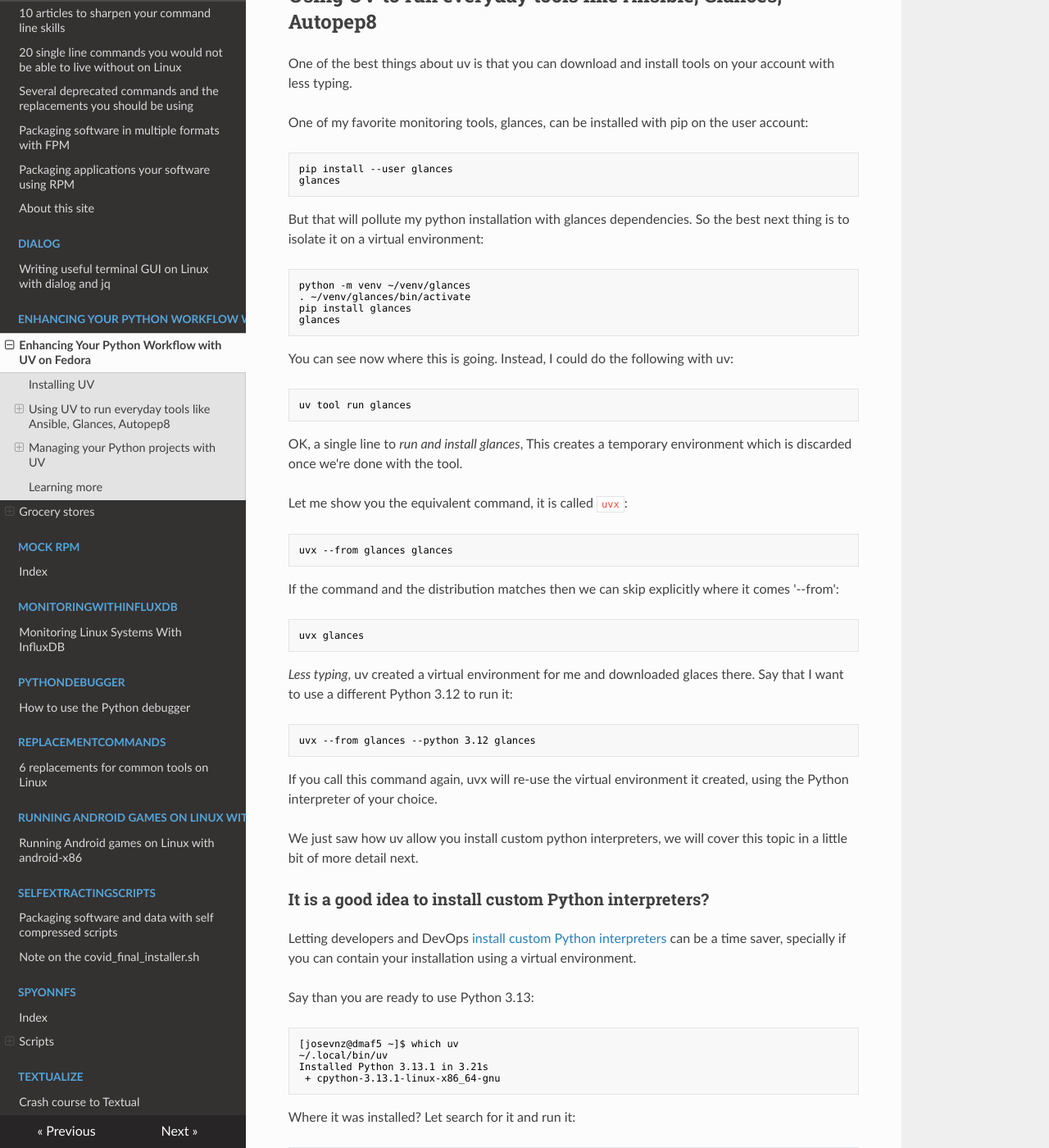
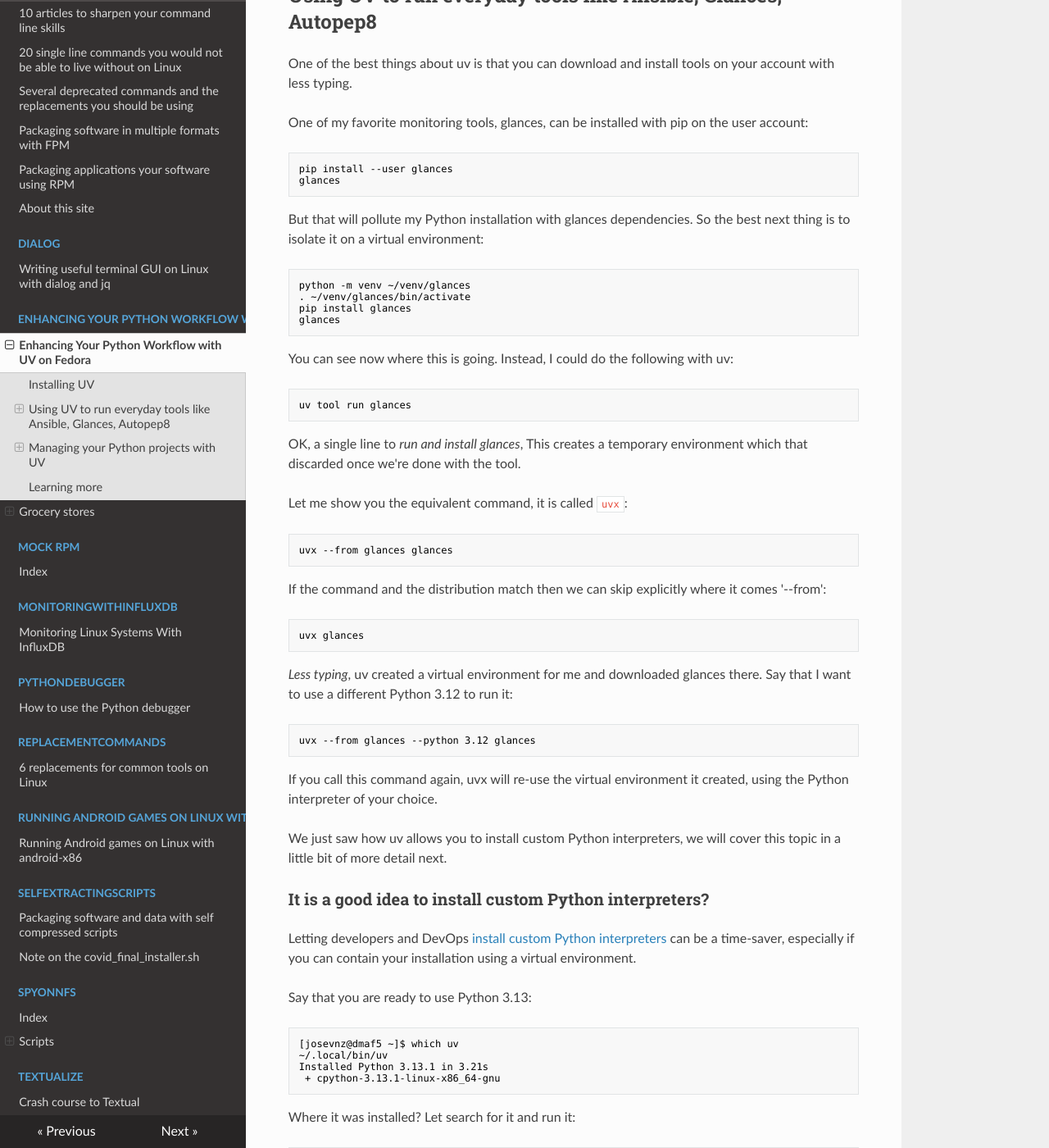
Before and after one commit to josevnz/tutorials, an MkDocs documentation site: the page built from docs/Enhancing_Your_Python_Workflow_with_UV_on_Fedora/README.md, in a window 1280 px wide and 1400 px high, scrolled down 2196 px. Shown: the whole window at 82% size. Built offline with MkDocs 1.6.1, drawn with Linux system fonts in a browser that asks for light colours; nearby versions of some CDN libraries; some of the changed text lies outside the part shown.

Commit message:
Grammar fixes.

````diff
--- a/docs/Enhancing_Your_Python_Workflow_with_UV_on_Fedora/README.md
+++ b/docs/Enhancing_Your_Python_Workflow_with_UV_on_Fedora/README.md
@@ -105,7 +105,7 @@
 glances
 ```
 
-But that will pollute my python installation with glances dependencies. So the best next thing is to isolate it on a virtual environment:
+But that will pollute my Python installation with glances dependencies. So the best next thing is to isolate it on a virtual environment:
 
 ```shell
 python -m venv ~/venv/glances
@@ -120,7 +120,7 @@
 uv tool run glances
 ```
 
-OK, a single line to _run and install glances_, This creates a temporary environment which is discarded once we're done with the tool.
+OK, a single line to _run and install glances_, This creates a temporary environment which that discarded once we're done with the tool.
 
 Let me show you the equivalent command, it is called `uvx`:
 
@@ -128,13 +128,13 @@
 uvx --from glances glances
 ```
 
-If the command and the distribution matches then we can skip explicitly where it comes '--from':
+If the command and the distribution match then we can skip explicitly where it comes '--from':
 
 ```shell
 uvx glances
 ```
 
-_Less typing_, uv created a virtual environment for me and downloaded glaces there. Say that I want to use a different Python 3.12 to run it:
+_Less typing_, uv created a virtual environment for me and downloaded glances there. Say that I want to use a different Python 3.12 to run it:
 
 ```shell
 uvx --from glances --python 3.12 glances
@@ -142,13 +142,13 @@
 
 If you call this command again, uvx will re-use the virtual environment it created, using the Python interpreter of your choice.
 
-We just saw how uv allow you install custom python interpreters, we will cover this topic in a little bit of more detail next.
+We just saw how uv allows you to install custom Python interpreters, we will cover this topic in a little bit of more detail next.
 
 ### It is a good idea to install custom Python interpreters?
 
-Letting developers and DevOps [install custom Python interpreters](https://docs.astral.sh/uv/concepts/python-versions/#installing-a-python-version) can be a time saver, specially if you can contain your installation using a virtual environment.
+Letting developers and DevOps [install custom Python interpreters](https://docs.astral.sh/uv/concepts/python-versions/#installing-a-python-version) can be a time-saver, especially if you can contain your installation using a virtual environment.
 
-Say than you are ready to use Python 3.13:
+Say that you are ready to use Python 3.13:
 
 ```shell
 [josevnz@dmaf5 ~]$ which uv
@@ -199,7 +199,7 @@
 lrwxrwxrwx. 1 josevnz josevnz 83 Mar 22 16:50 /home/josevnz/.local/share/uv/tools/autopep8/bin/python -> /home/josevnz/.local/share/uv/python/cpython-3.13.1-linux-x86_64-gnu/bin/python3.13
 ```
 
-Yes, very good, we are not wasting space with duplicate python interpreter installations.
+Yes, very good, we are not wasting space with duplicate Python interpreter installations.
 
 But what if we want to re-use the existing _system_ python3? If we force the installation, we will have a duplicate?
 
@@ -224,7 +224,7 @@
 
 It is smart enough to use the system Python.
 
-Say that you want to make this Python3 version the default for your user? There is a way to do that using the experimental flag `--preview` and `--default` (makes it python3):
+Say that you want to make this Python3 version the default for your user. There is a way to do that using the experimental flag `--preview` and `--default` (makes it python3):
 
 ```shell
 [josevnz@dmaf5 ~]$ uv python install 3.13 --default --preview
@@ -250,7 +250,7 @@
 
 The Fedora managers had an interesting conversation about [how set this policy system-wide](https://src.fedoraproject.org/rpms/uv/pull-request/18), worth reading. Or you can go and check the [Fedora system uv.toml](https://src.fedoraproject.org/rpms/uv/blob/rawhide/f/uv.toml) file yourself.
 
-To wrap this section, let me show you how can remove an installed python as well using uv:
+To wrap this section, let me show you how can remove an installed Python as well using uv:
 
 ```shell
 [josevnz@dmaf5 docs]$ uv python uninstall 3.9
@@ -259,7 +259,7 @@
  - cpython-3.9.21-linux-x86_64-gnu
 ```
 
-Time to go back to time saving features. There is a way to type less when installing applications? Let's find out on the next section.
+Time to go back to time-saving features. There is a way to type less when installing applications? Let's find out on the next section.
 
 ### Bash to the rescue
 
@@ -353,7 +353,7 @@
 dependencies = []
 ```
 
-_[.python-version](grocery_stores/.python-version)_ has the version of python supported by this project.
+_[.python-version](grocery_stores/.python-version)_ has the version of Python supported by this project.
 
 The other file is `hello.py`. You can get rid of it, it has a hello world in Python. Also later, we will fill the _README.md_ with proper content.
 
````
Also changed, not shown: other parts of docs/Enhancing_Your_Python_Workflow_with_UV_on_Fedora/README.md (+7 -7 lines).
